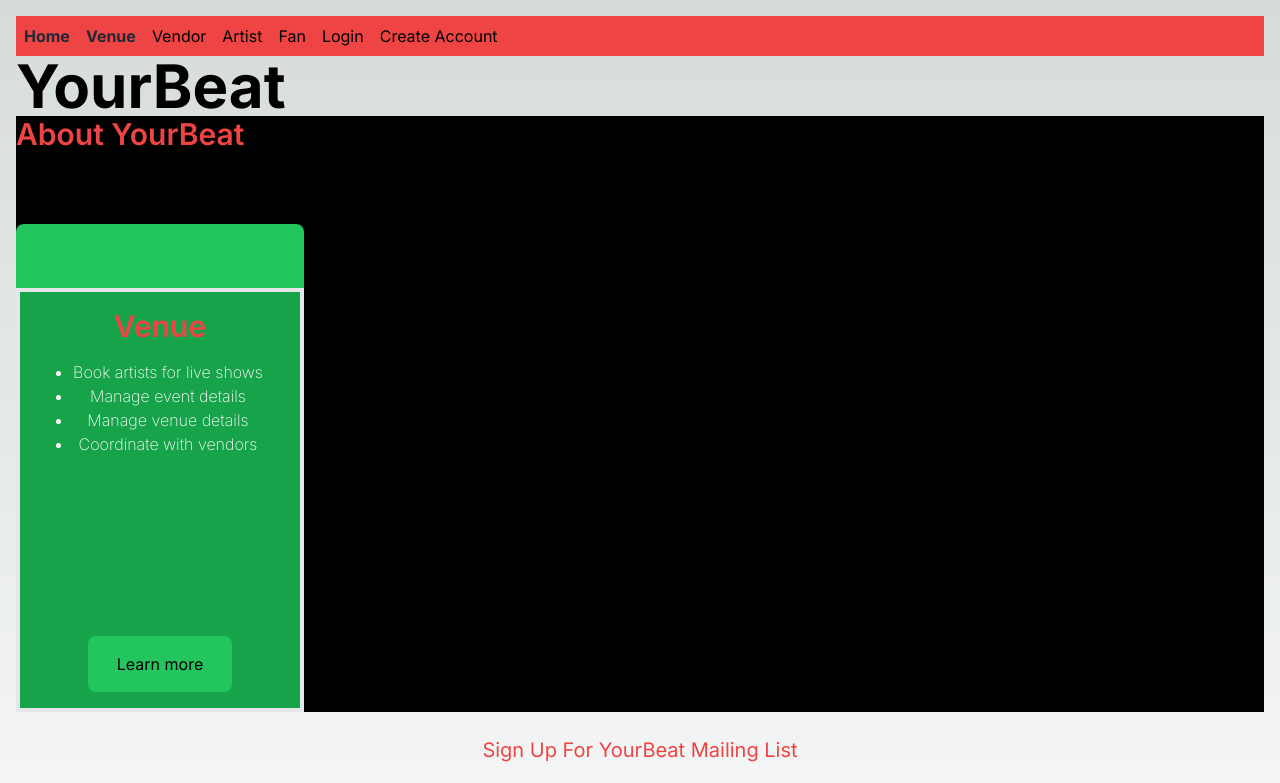
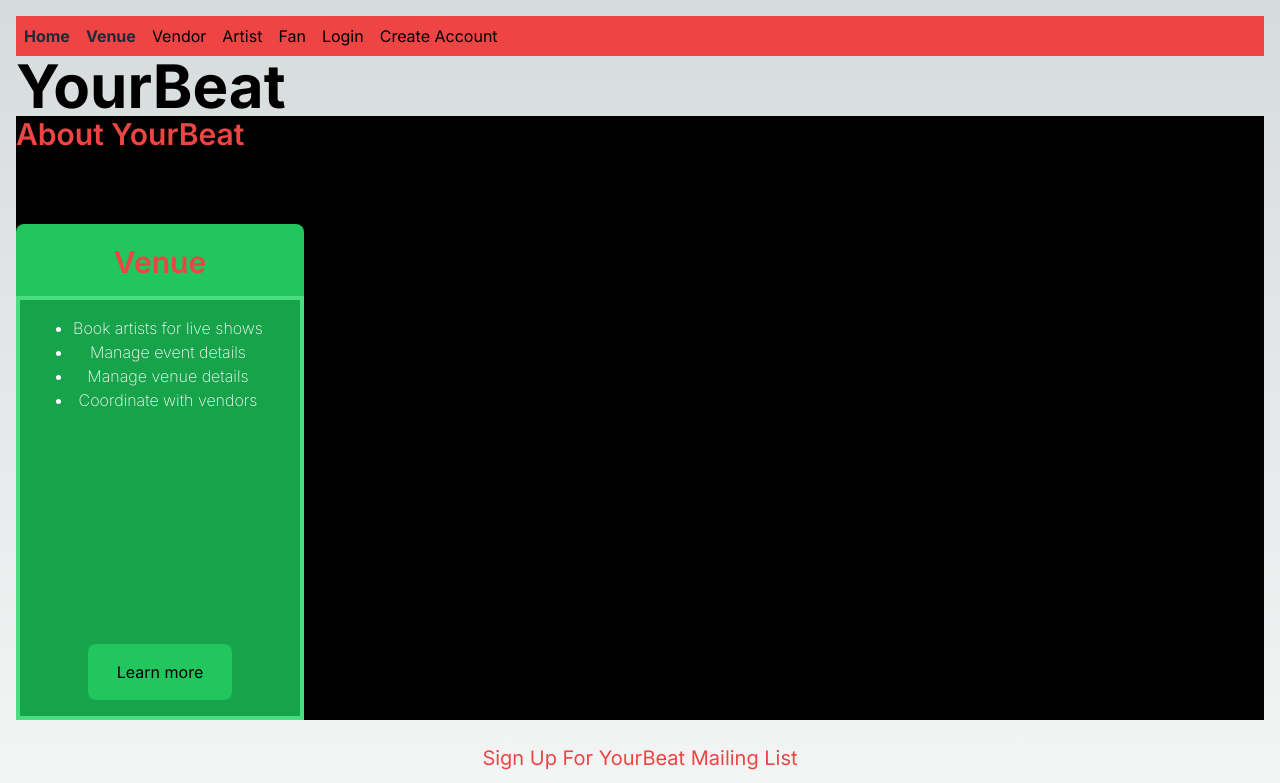
Before and after one commit to segvndo/YourBeat-TS, a Next.js app: page / in a window 1280 px wide. Shown: the top 783 px of the page. Built offline with nearby package versions, Linux system fonts and the light colour scheme.

Commit message:
Add border colour to home card

```diff
--- a/app/components/homecard.tsx
+++ b/app/components/homecard.tsx
@@ -8,13 +8,15 @@ interface CardProps {
   buttonText: string;
   buttonLink: string;
   mainBackgroundColour?: string; // Optional background color prop
+  borderColour?: string;
+  titleColour?: string
 }
 
-const Card: React.FC<CardProps> = ({ title, description, buttonText, buttonLink, mainBackgroundColour }) => {
+const Card: React.FC<CardProps> = ({ title, description, buttonText, buttonLink, mainBackgroundColour, borderColour }) => {
   return (
-    <div className="box-content h-115 w-72 bg-green-500 pt-16 rounded-lg">
-      <div className={`box-content h-96 w-54 p-4 border-4 flex flex-col items-center font-sans ${mainBackgroundColour}`}>
-        <div className="text-red-500 font-sans mb-4 font-semibold text-3xl">{title}</div>
+    <div className="box-content h-115 w-72 bg-green-500 pt-5 rounded-lg">
+      <div className="text-red-500 font-sans mb-4 font-semibold text-3xl flex justify-center">{title}</div>
+      <div className={`box-content h-96 w-54 p-4 border-4 ${borderColour || 'border-green-400'} flex flex-col items-center font-sans ${mainBackgroundColour}`}>
         <div className="flex-grow">
           <ul className="text-white pl-4 list-disc text-center font-extralight">{description.map((item, index) => (
             <li key={index}>{item}</li>
--- a/app/page.tsx
+++ b/app/page.tsx
@@ -30,6 +30,7 @@ export default function Home() {
           buttonText="Learn more"
           buttonLink="/users/venue"
           mainBackgroundColour="bg-green-600">
+          borderColour="border-green-600"
         </Card>
 
 
```
